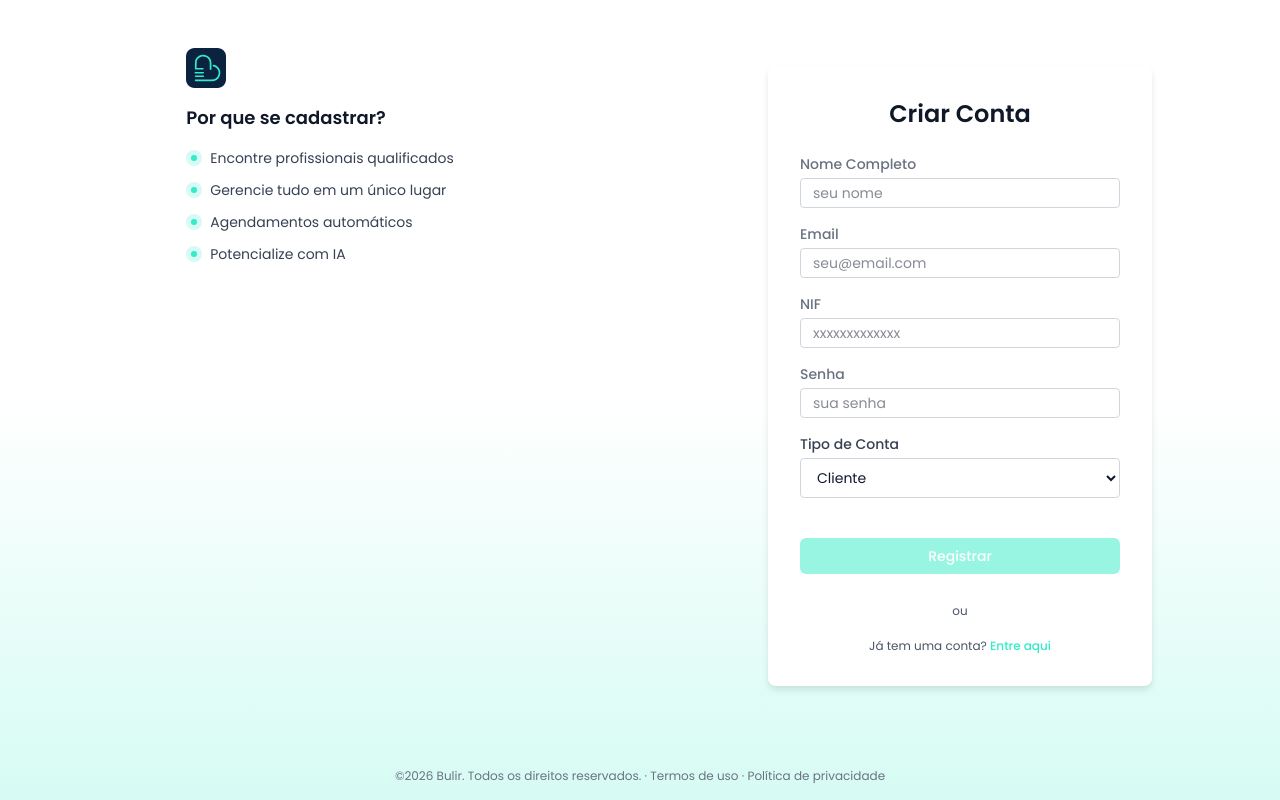
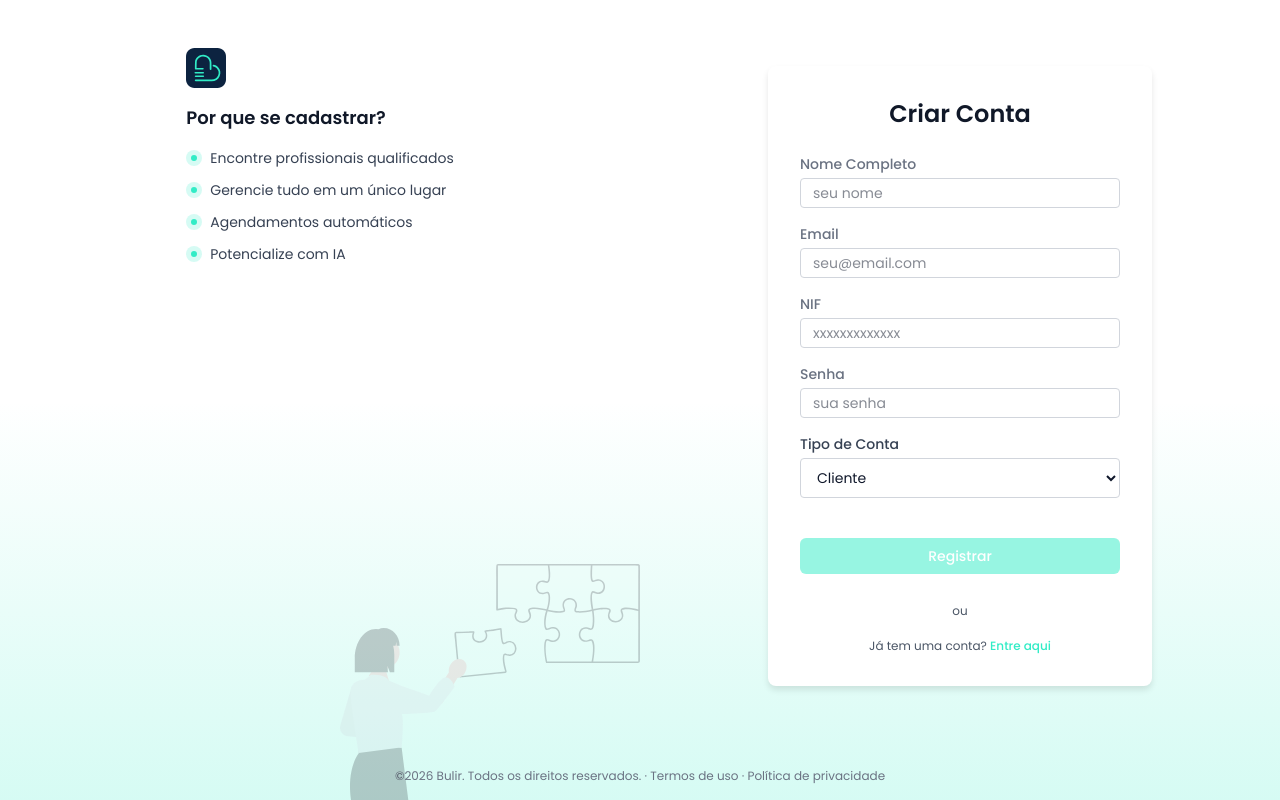
Before and after one commit to emanuel-malungo/Bulir, a Next.js app in the folder frontend-web/: page /auth/register in a window 1280 px wide. Built offline with nearby package versions, Linux system fonts and the light colour scheme; no server answers.

Commit message:
feat: adicionar imagem puzzle-solved.svg e integrá-la no componente RegisterSidebar

```diff
--- a/frontend-web/src/app/components/common/RegisterSidebar.tsx
+++ b/frontend-web/src/app/components/common/RegisterSidebar.tsx
@@ -1,10 +1,11 @@
 import Image from 'next/image';
 import icon from '@/assets/images/bulir.svg';
+import solved from '@/assets/images/puzzle-solved.svg';
 
 export default function RegisterSidebar() {
   return (
-    <div className="hidden lg:flex lg:w-1/2 flex-col items-center p-12">
-      <div className="max-w-md text-left space-y-4">
+    <div className="hidden lg:flex lg:w-1/2  flex-col items-center p-12 relative overflow-hidden">
+      <div className="max-w-md text-left space-y-4 relative z-10">
         <div>
           <Image src={icon} alt="Bulir" width={40} height={40} />
         </div>
@@ -39,6 +40,9 @@ export default function RegisterSidebar() {
           </ul>
         </div>
       </div>
+      <div className="absolute bottom-0 right-0 opacity-20">
+        <Image src={solved} alt="Ilustração de solução" width={300} height={300} />
+      </div>
     </div>
   );
 }
```
Also changed, not shown: frontend-web/src/assets/images/puzzle-solved.svg (added).
